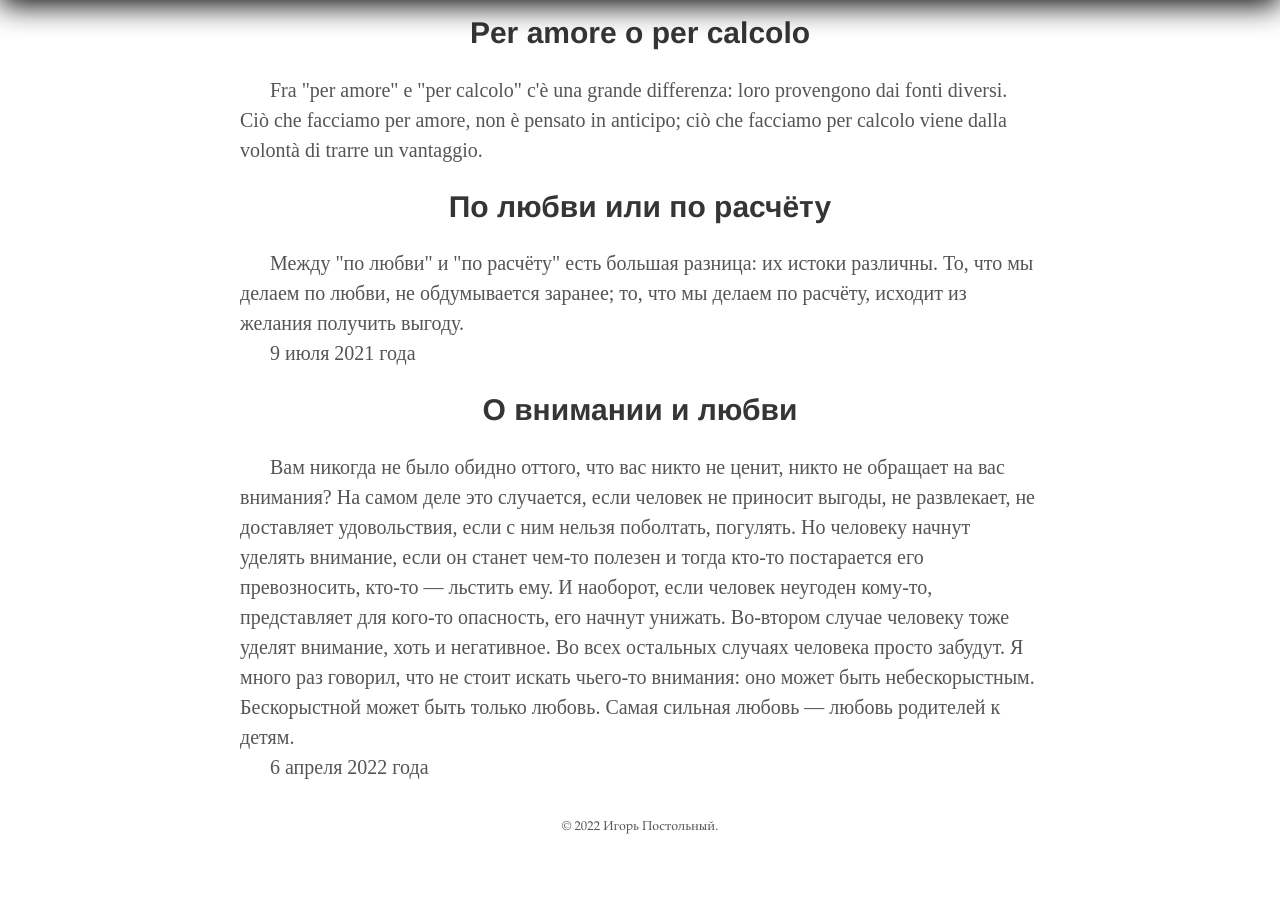
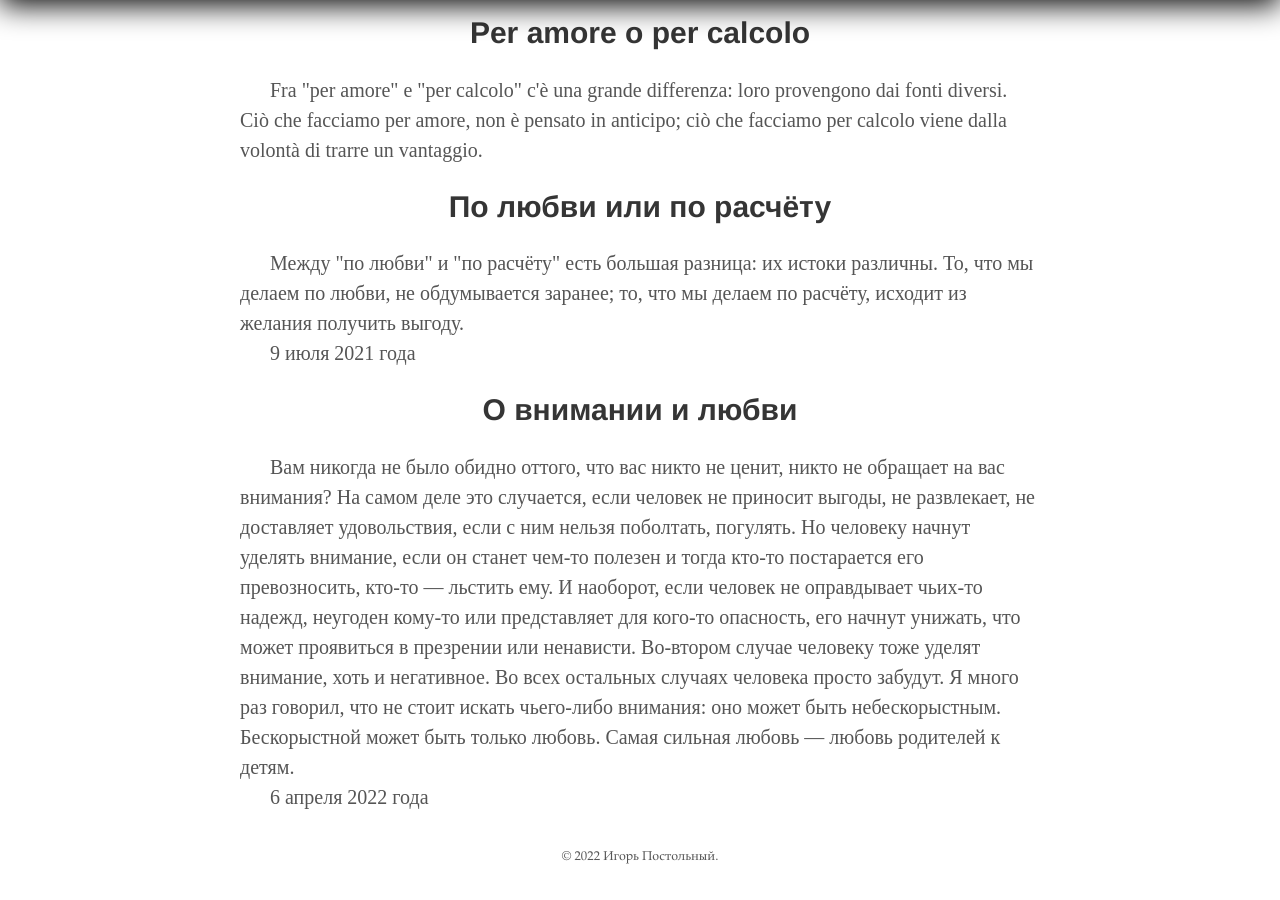
Before and after one commit to postolny/postolny.github.io, a Jekyll site: the page built from _pages/miniature.html, in a window 1280 px wide and 900 px high, scrolled down 3053 px. Built offline with Jekyll 4.4.1, drawn with Linux system fonts in a browser that asks for light colours; before the commit the page ends 3923 px from its top, so only the background shows below that.

Commit message:
Add files via upload

```diff
--- a/_pages/miniature.html
+++ b/_pages/miniature.html
@@ -63,6 +63,6 @@
 </article>
 <article>
   <h2>О внимании и любви</h2>
-  <p>Вам никогда не было обидно оттого, что вас никто не ценит, никто не обращает на вас внимания? На самом деле это случается, если человек не приносит выгоды, не развлекает, не доставляет удовольствия, если с ним нельзя поболтать, погулять. Но человеку начнут уделять внимание, если он станет чем-то полезен и тогда кто-то постарается его превозносить, кто-то — льстить ему. И наоборот, если человек неугоден кому-то, представляет для кого-то опасность, его начнут унижать. Во-втором случае человеку тоже уделят внимание, хоть и негативное. Во всех остальных случаях человека просто забудут. Я много раз говорил, что не стоит искать чьего-то внимания: оно может быть небескорыстным. Бескорыстной может быть только любовь. Самая сильная любовь — любовь родителей к детям.</p>
+  <p>Вам никогда не было обидно оттого, что вас никто не ценит, никто не обращает на вас внимания? На самом деле это случается, если человек не приносит выгоды, не развлекает, не доставляет удовольствия, если с ним нельзя поболтать, погулять. Но человеку начнут уделять внимание, если он станет чем-то полезен и тогда кто-то постарается его превозносить, кто-то — льстить ему. И наоборот, если человек не оправдывает чьих-то надежд, неугоден кому-то или представляет для кого-то опасность, его начнут унижать, что может проявиться в презрении или ненависти. Во-втором случае человеку тоже уделят внимание, хоть и негативное. Во всех остальных случаях человека просто забудут. Я много раз говорил, что не стоит искать чьего-либо внимания: оно может быть небескорыстным. Бескорыстной может быть только любовь. Самая сильная любовь — любовь родителей к детям.</p>
   <p>6 апреля 2022 года</p>
 </article>
```
